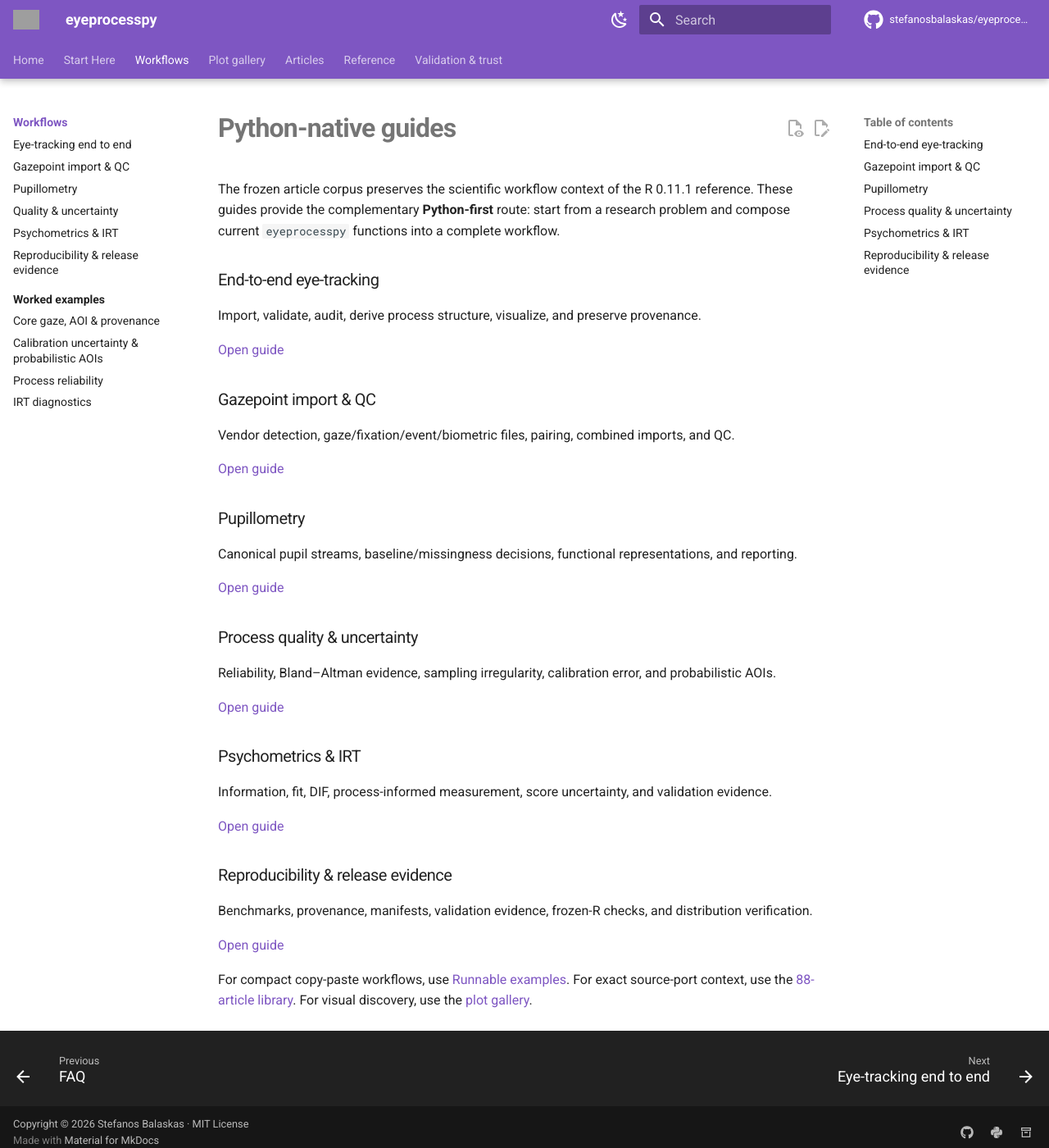
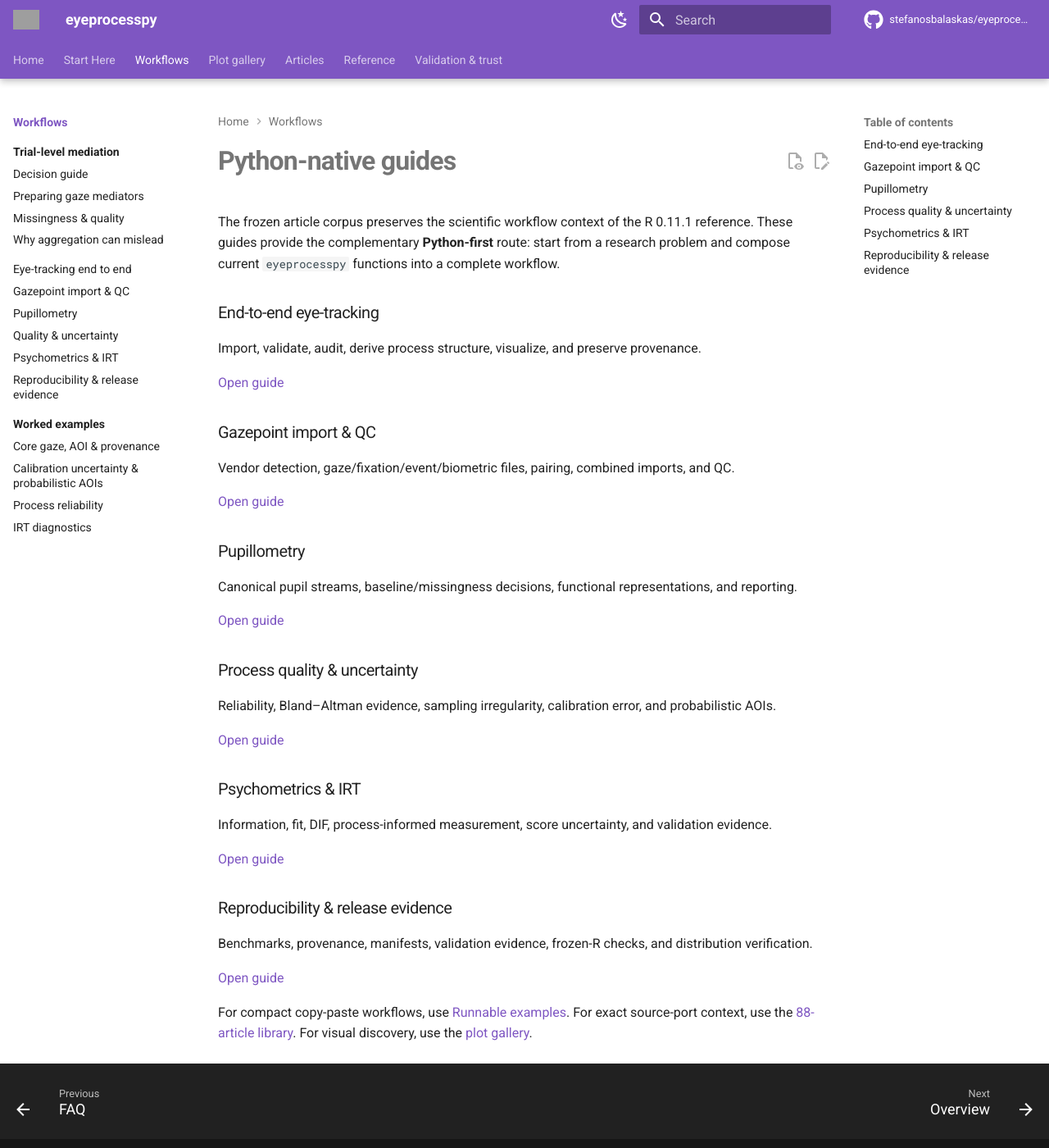
Before and after one commit to stefanosbalaskas/eyeprocesspy, an MkDocs documentation site: the page built from docs/guides/index.md, in a window 1280 px wide and 1400 px high. Shown: the whole window at 82% size. Built offline with MkDocs 1.6.1 and Material for MkDocs 9.7.7, drawn with Linux system fonts in a browser that asks for light colours; comment, search, counter and statistics services are not loaded; grey boxes are pictures that could not be loaded.

Commit message:
docs: surface multilevel mediation workflow

```diff
--- a/mkdocs.yml
+++ b/mkdocs.yml
@@ -21,6 +21,12 @@
       - FAQ: faq.md
   - Workflows:
       - Scientific guide map: guides/index.md
+      - Trial-level mediation:
+          - Overview: guides/multilevel-mediation/index.md
+          - Decision guide: guides/multilevel-mediation/decision-guide.md
+          - Preparing gaze mediators: guides/multilevel-mediation/preparing-gaze-mediators.md
+          - Missingness & quality: guides/multilevel-mediation/missingness-and-quality.md
+          - Why aggregation can mislead: guides/multilevel-mediation/why-aggregation-can-mislead.md
       - Eye-tracking end to end: guides/end-to-end-eye-tracking.md
       - Gazepoint import & QC: guides/gazepoint-import-qc.md
       - Pupillometry: guides/pupillometry.md
@@ -61,6 +67,7 @@
     - navigation.tabs
     - navigation.tabs.sticky
     - navigation.sections
+    - navigation.path
     - navigation.expand
     - navigation.indexes
     - navigation.top
```
